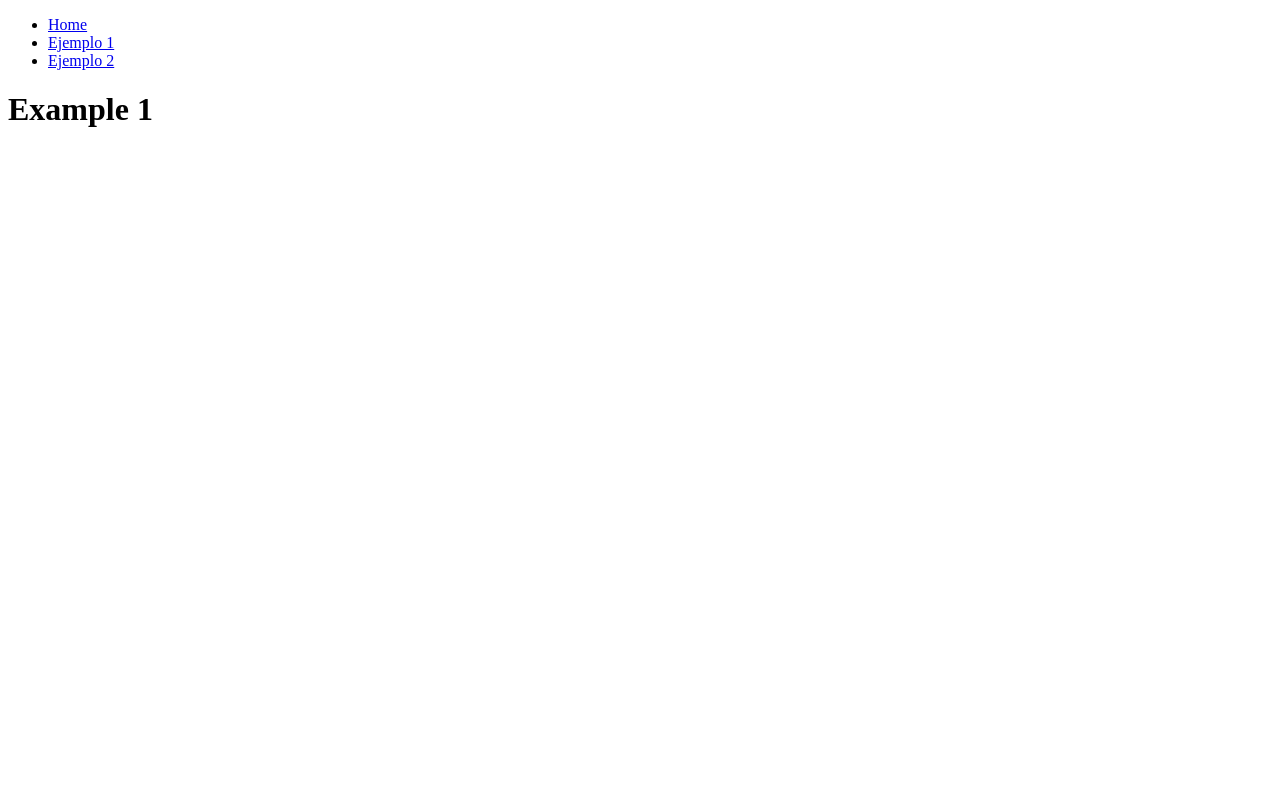
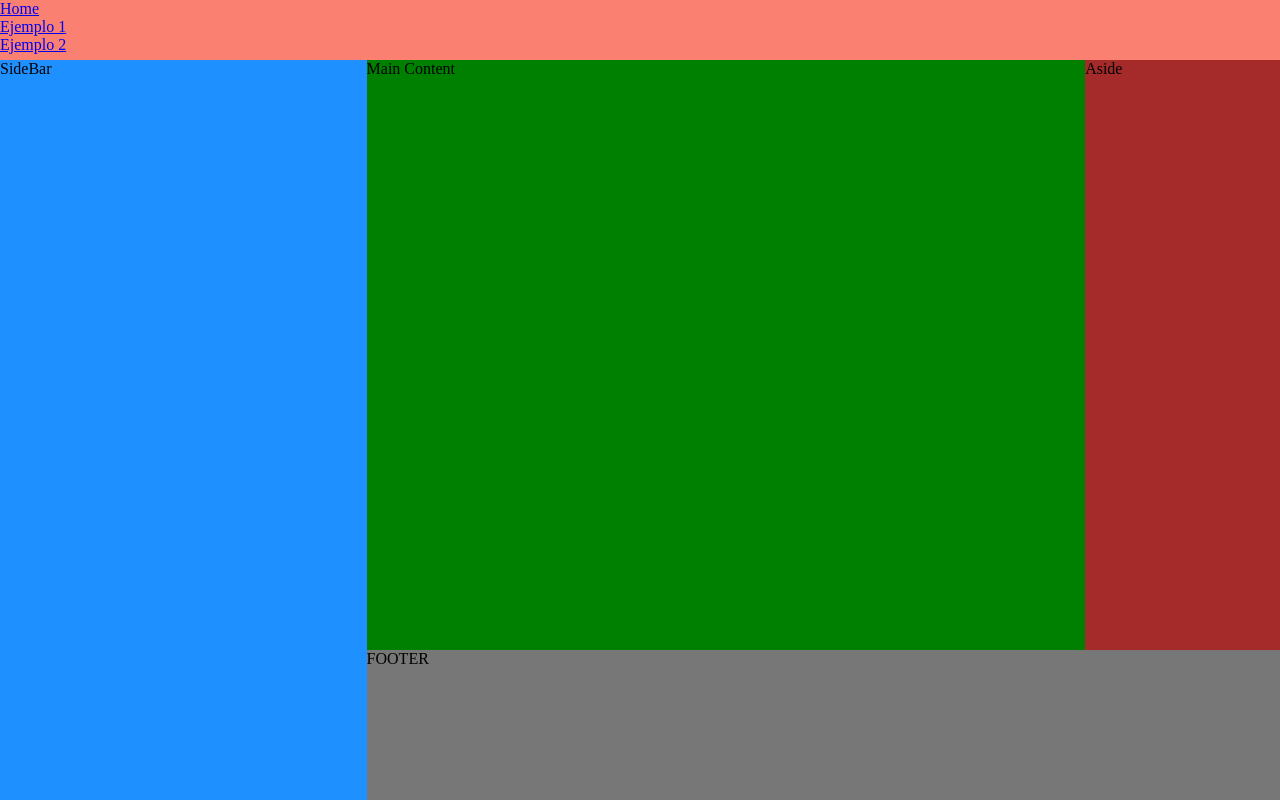
Before and after one commit to Timibar3/grid, a plain HTML site: page pages/examples/example-1.html in a window 1280 px wide. Drawn offline with Linux system fonts and the light colour scheme.

Commit message:
example-1

```diff
--- /dev/null
+++ b/css/example-1.css
@@ -0,0 +1,43 @@
+* {
+    padding: 0;
+    margin: 0;
+    box-sizing: border-box;
+}
+
+body {
+    display: grid;
+    height: 100vh;
+    grid-template-areas:
+    "header header header header header header header"
+    "sidebar sidebar main main main main aside"
+    "sidebar sidebar footer footer footer footer footer";
+    grid-template-rows: 60px 1fr 150px;
+    /* estoy dando altura de 60px a la primer fila, de 1fr a las segunda y de 150 a la tercera */
+}
+
+.header {
+    background-color: salmon;
+    grid-area: header;
+
+}
+
+.sidebar {
+    background-color: dodgerblue;
+    grid-area: sidebar;
+}
+
+.main {
+    background-color: green;
+    grid-area: main;
+}
+
+.aside {
+    background-color: brown;
+    grid-area: aside;
+}
+
+.footer {
+    background-color: #777;
+    grid-area: footer;
+
+}
--- a/css/styles.css
+++ b/css/styles.css
@@ -2,6 +2,10 @@
     padding: 0;
     margin: 0;
     box-sizing: border-box;
+}
+
+html {
+    font-size: 16px;
 }
 
 body {
@@ -12,10 +16,17 @@ body {
 
 .grid-container {
     background-color: brown;
+    padding: 10px;
+    display: grid;
+    grid-template-columns: 100px 150px 400px;
+    grid-template-rows: 150px;
+    column-gap: 10px;
+    row-gap: 15px;
+
 }
 
-.grid-box {
-    background-color: lightblue;
-    border: 3px solid rgb(48, 48, 190);
+.box-grid {
+    background-color: #888;
+    border: 2px solid rgb(48, 48, 190);
     padding: .5rem;
 }
--- a/pages/examples/example-1.html
+++ b/pages/examples/example-1.html
@@ -4,10 +4,11 @@
     <meta charset="UTF-8">
     <meta http-equiv="X-UA-Compatible" content="IE=edge">
     <meta name="viewport" content="width=device-width, initial-scale=1.0">
+    <link rel="stylesheet" href="/css/example-1.css">
     <title>Ejemplo 1</title>
 </head>
 <body>
-    <header>
+    <header class="header">
         <nav>
             <ul>
                 <li class="nav-item">
@@ -23,6 +24,17 @@
             </ul>
         </nav>
     </header>
-    <h1>Example 1</h1>
+    <aside class="sidebar">
+        SideBar
+    </aside>
+    <main class="main">
+        Main Content
+    </main>
+    <aside class="aside">
+        Aside
+    </aside>
+    <footer class="footer">
+        FOOTER
+    </footer>
 </body>
 </html>
```
Also changed, not shown: index.html (+7 -2 lines).
